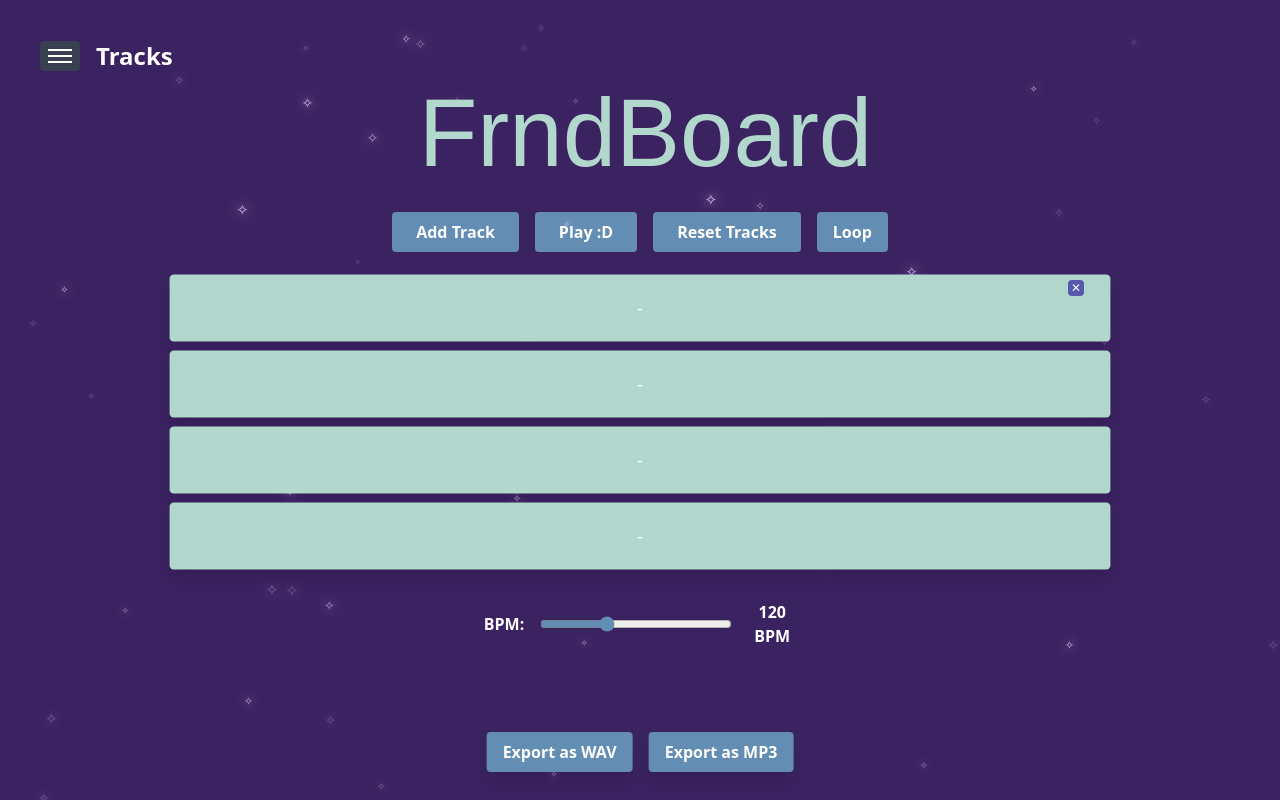
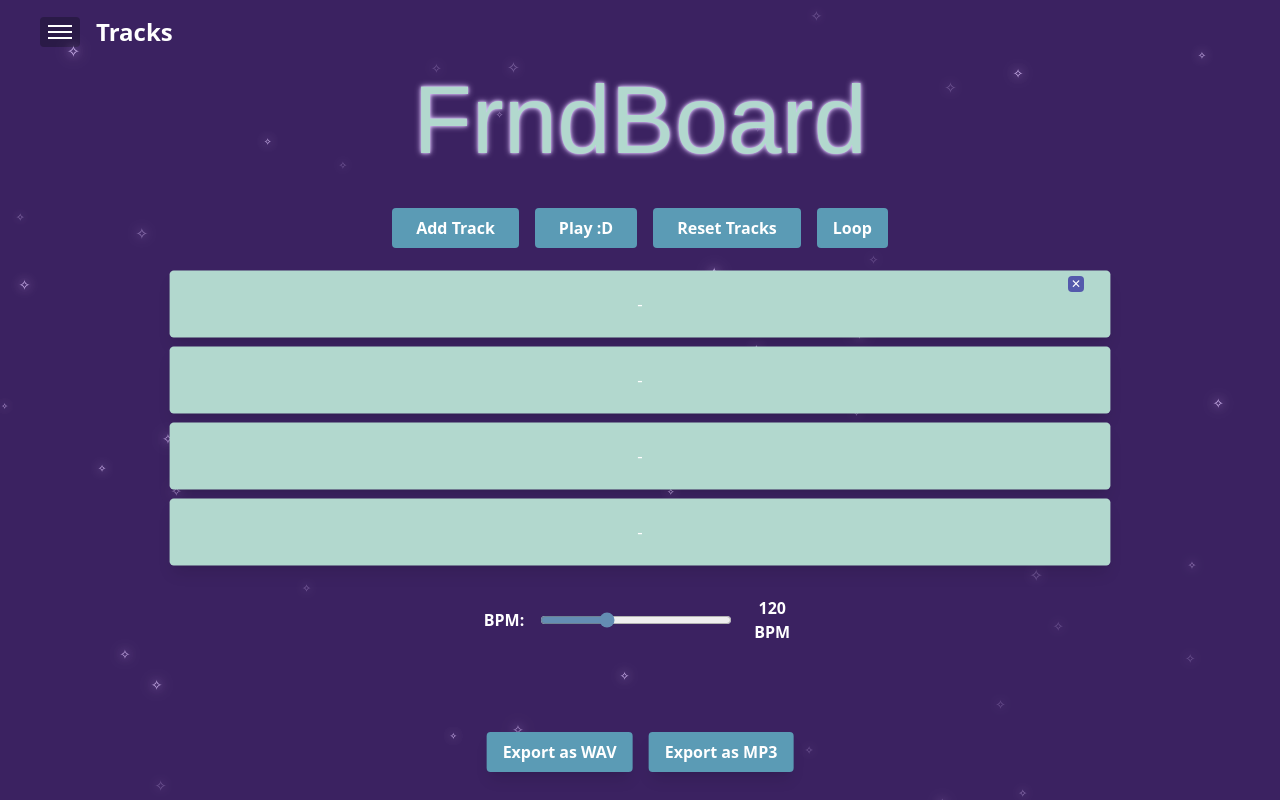
Before and after one commit to ashyune/FrndBoard, a React (Create React App) app: page / in a window 1280 px wide. Built offline with nearby package versions, Linux system fonts and the light colour scheme; no server answers; the HTML template or start-up script is replaced by a standard one.

Commit message:
Design changes

```diff
--- a/src/App.js
+++ b/src/App.js
@@ -279,18 +279,20 @@ function App() {
     URL.revokeObjectURL(url);
   };
 
-  const stars = Array.from({ length: 50 }, (_, i) => ({
-    id: i,
-    top: Math.random() * 100,
-    left: Math.random() * 100,
-    size: Math.random() * 0.5 + 0.5, // for font size
-    delay: Math.random() * 3,
-    speed: ['animate-float', 'animate-float-slow', 'animate-float-fast'][Math.floor(Math.random() * 3)],
-  }));
+  const [stars] = useState(() =>
+    Array.from({ length: 50 }, (_, i) => ({
+      id: i,
+      top: Math.random() * 100,
+      left: Math.random() * 100,
+      size: Math.random() * 0.5 + 0.5,
+      delay: Math.random() * 3,
+      speed: ['animate-float', 'animate-float-slow', 'animate-float-fast'][Math.floor(Math.random() * 3)],
+    }))
+  );
 
   return (
 
-    <div className="min-h-screen bg-[#3b2261] text-white flex flex-col p-10">
+    <div className="min-h-screen bg-[#3b2261] text-white flex flex-col p-10 pt-4">
       <div className="fixed inset-0 overflow-hidden pointer-events-none">
         {stars.map(star => (
           <div
@@ -316,7 +318,7 @@ function App() {
         handleUpload={handleUpload}
       />
 
-      <div >
+      <div className="flex justify-center mb-5">
         <LetterAnim text="FrndBoard" />
       </div>
 
@@ -324,8 +326,8 @@ function App() {
         <button
           onClick={addTrack}
           disabled={tracks.length >= 8}
-          className={`bg-[#648DB3] hover:bg-[#79b2c7] font-bold text-white px-6 py-2 rounded mr-4
-            ${tracks.length >= 8 ? "opacity-50 cursor-not-allowed" : "hover:bg-[#79b2c7]"}
+          className={`bg-[#5B9BB5] hover:bg-[#76b8d4] font-bold text-white px-6 py-2 rounded mr-4
+            ${tracks.length >= 8 ? "opacity-50 cursor-not-allowed" : "hover:bg-[#76b8d4]"}
           `}
         >
           Add Track
@@ -333,14 +335,14 @@ function App() {
 
         <button
           onClick={handlePlay}
-          className="bg-[#648DB3] hover:bg-[#79b2c7] font-bold text-white px-6 py-2 rounded mr-4"
+          className="bg-[#5B9BB5] hover:bg-[#76b8d4] font-bold text-white px-6 py-2 rounded mr-4"
         >
            Play :D
         </button>
 
         <button
           onClick={()=> setTracks([Array(4).fill(null)])}
-          className="bg-[#648DB3] hover:bg-[#79b2c7] font-bold text-white px-6 py-2 rounded mr-4"
+          className="bg-[#5B9BB5] hover:bg-[#76b8d4] font-bold text-white px-6 py-2 rounded mr-4"
         >
           Reset Tracks
         </button>
@@ -348,7 +350,7 @@ function App() {
         <button
           onClick={toggleLoop}
             className={`font-bold text-white px-4 py-2 rounded transition-colors
-              ${isLooping ? "bg-[#64b39b] hover:bg-[#79c7aa]" : "bg-[#648DB3] hover:bg-[#79b2c7]"}
+              ${isLooping ? "bg-[#5B9BB5] hover:bg-[#76b8d4]" : "bg-[#5B9BB5] hover:bg-[#76b8d4]"}
             `}
         >
           {isLooping ? "Stop Loop" : "Loop"}
@@ -433,10 +435,10 @@ function App() {
       </div>
 
       <div className="fixed bottom-4 left-1/2 transform -translate-x-1/2 flex gap-4 font-bold text-white px-6 py-3 ">
-        <button onClick={exportWav} className="bg-[#648DB3] rounded shadow-lg z-50 hover:bg-[#79b2c7] px-4 py-2 rounded">
+        <button onClick={exportWav} className="bg-[#5B9BB5] rounded shadow-lg z-50 hover:bg-[#76b8d4] px-4 py-2 rounded">
           Export as WAV
         </button>
-        <button onClick={exportMp3} className="bg-[#648DB3] rounded shadow-lg z-50 hover:bg-[#79b2c7] px-4 py-2 rounded">
+        <button onClick={exportMp3} className="bg-[#5B9BB5] rounded shadow-lg z-50 hover:bg-[#76b8d4] px-4 py-2 rounded">
           Export as MP3
         </button>
       </div>
--- a/src/components/LetterAnim.jsx
+++ b/src/components/LetterAnim.jsx
@@ -18,8 +18,9 @@ const LetterAnim = ({ text }) => {
 
   return (
     <h1
-      className="font-bbh text-8xl text-center mb-5 flex justify-center cursor-pointer animate-glow animate-float"
+      className="font-bbh text-8xl text-center mb-5 flex justify-center cursor-pointer animate-glow"
       onMouseEnter={handleMouseEnter}
+      style={{ textShadow: '0 0 3px #ddc2fc, 0 0 6px #ddc2fc' }}
     >
       {text.split("").map((char, i) => (
         <span key={i} className="inline-block text-[#B2D8CE]">
--- a/src/components/Sidebar.jsx
+++ b/src/components/Sidebar.jsx
@@ -5,7 +5,7 @@ function Sidebar({ sidebarOpen, setSidebarOpen, sounds, handleUpload }) {
       <div className="flex items-center mb-6">
         <button
           onClick={() => setSidebarOpen(!sidebarOpen)}
-          className="p-2 bg-gray-700 rounded hover:bg-gray-600 mr-4"
+          className="p-2 bg-[#2a1a47] rounded hover:bg-[#2f1d4f] mr-4"
         >
           <div className="w-6 h-0.5 bg-white mb-1"></div>
           <div className="w-6 h-0.5 bg-white mb-1"></div>
@@ -17,7 +17,7 @@ function Sidebar({ sidebarOpen, setSidebarOpen, sounds, handleUpload }) {
 
       {/* Sidebar */}
       <div
-        className={`fixed top-0 left-0 h-full w-64 bg-gray-800 text-white p-4 transition-transform duration-300 z-50 overflow-hidden
+        className={`fixed top-0 left-0 h-full w-64 bg-[#2a1a47] text-white p-4 transition-transform duration-300 z-50 overflow-hidden
           ${sidebarOpen ? "translate-x-0" : "-translate-x-full"}`}
       >
         {/* Closing sidebar */}
@@ -45,7 +45,7 @@ function Sidebar({ sidebarOpen, setSidebarOpen, sounds, handleUpload }) {
               key={index}
               draggable
               onDragStart={(e) => e.dataTransfer.setData("text/plain", sound)}
-              className="bg-[#648DB3] p-2 my-1 rounded hover:bg-[#79b2c7] cursor-pointer"
+              className="bg-[#5B9BB5] p-2 my-1 rounded hover:bg-[#76b8d4] cursor-pointer"
             >
               {sound}
             </li>
```
